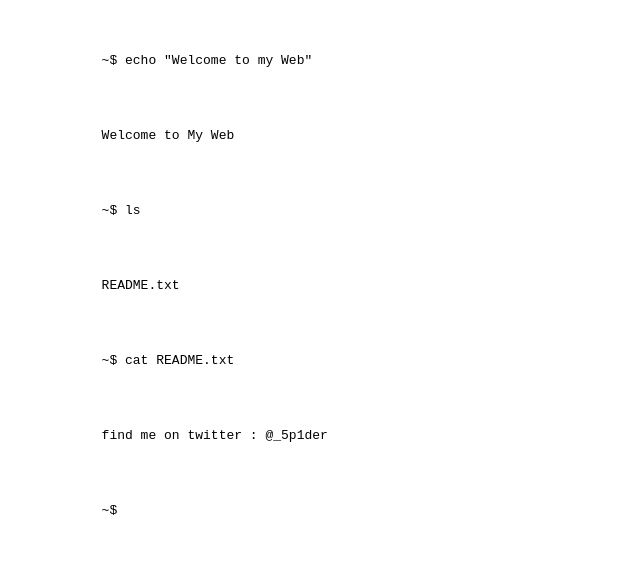
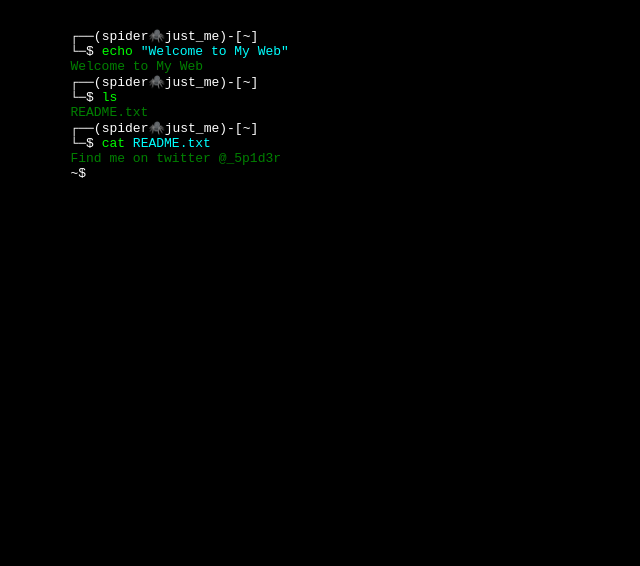
Before and after one commit to 0X5P1D3R/0X5P1D3R.github.io, a plain HTML site: page index.html in a window 1280 px wide. Shown: the whole page, without its empty margins (0-640 px from the left). Drawn offline with Linux system fonts and the light colour scheme.

Commit message:
Initial commit

```diff
--- a/index.html
+++ b/index.html
@@ -3,7 +3,15 @@
 <head>
     <meta charset="UTF-8">
     <meta name="viewport" content="width=device-width, initial-scale=1.0">
-    <title>My Website</title>
+    <title>My Hacker Website</title>
+    <style>
+        body {
+            background-color: black;
+            color: green;
+            font-family: 'Courier New', Courier, monospace;
+        }
+    </style>
+
     <style>
         .terminal {
             font-family: monospace;
@@ -11,7 +19,7 @@
         }
 
         .blink {
-            animation: blink-animation 1s steps(5, start) infinite;
+            animation: blink-animation 1.3s steps(5, start) infinite;
         }
 
         @keyframes blink-animation {
@@ -20,30 +28,22 @@
             }
         }
     </style>
+
 </head>
 <body>
-    <div class="terminal">
-        <div>
-            ~$ echo "Welcome to my Web"
-        </div>
-        <div>
-            Welcome to My Web
-        </div>
-        <div>
-            ~$ ls
-        </div>
-        <div>
-            README.txt
-        </div>
-        <div>
-            ~$ cat README.txt
-        </div>
-        <div>
-            find me on twitter : @_5p1der
-        </div>
-        <div class="blink">
-            ~$
-        </div>
-    </div>
+    <pre>
+        <code>
+        <span style="color: white;">┌──(spider🕷️just_me)-[~]
+	└─$</span> <span style="color: lime;">echo</span> <span style="color: cyan;">"Welcome to My Web"</span>
+        Welcome to My Web
+        <span style="color: white;">┌──(spider🕷️just_me)-[~]
+	└─$</span> <span style="color: lime;">ls</span>
+        README.txt
+        <span style="color: white;">┌──(spider🕷️just_me)-[~]
+	└─$</span> <span style="color: lime;">cat</span> <span style="color: cyan;">README.txt</span>
+        Find me on twitter @_5p1d3r
+        <span style="color: white;">~$</span><div class="blink" style="display: inline-block; color: white;"> █</div>
+        </code>
+    </pre>
 </body>
 </html>
```
